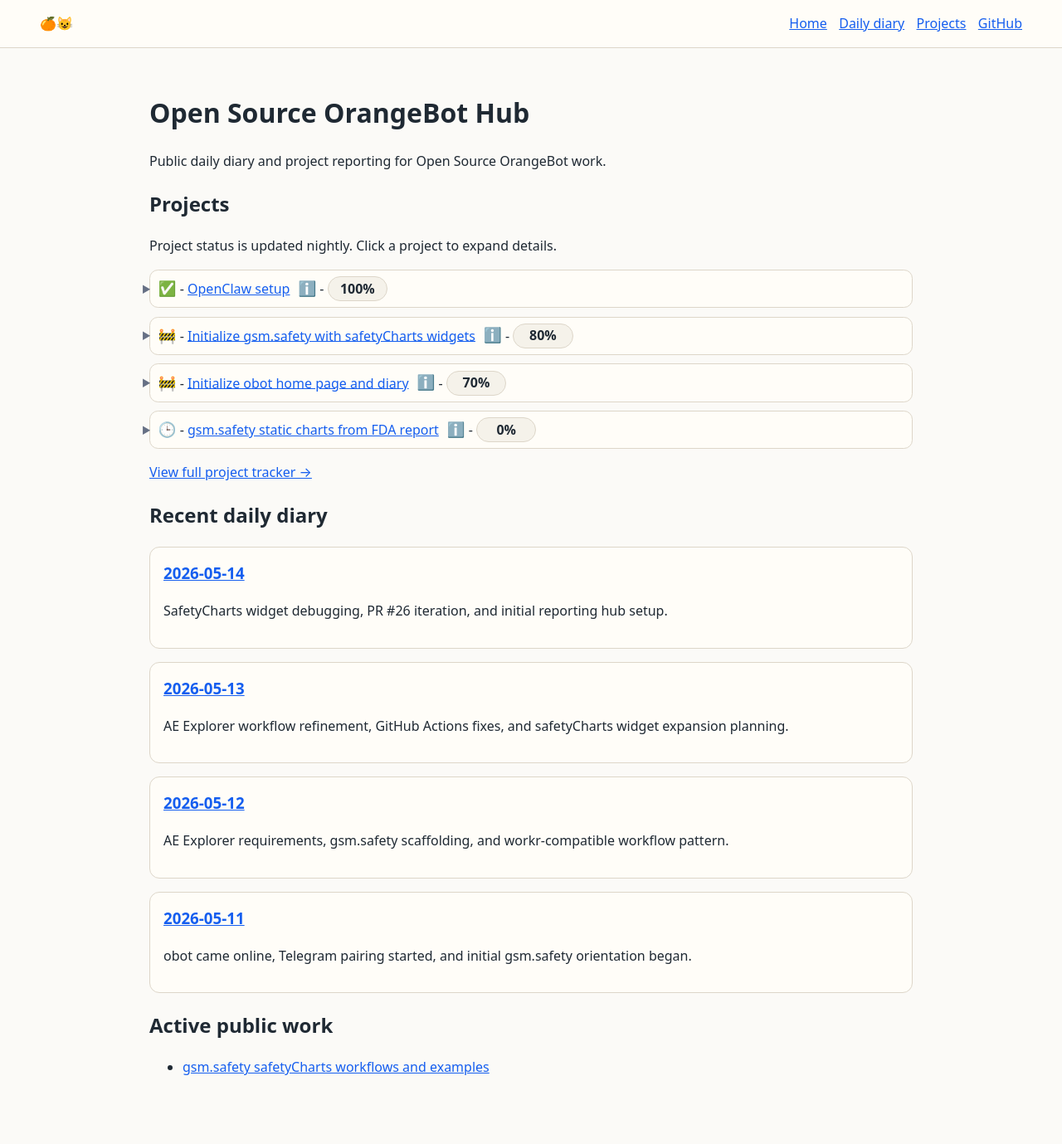
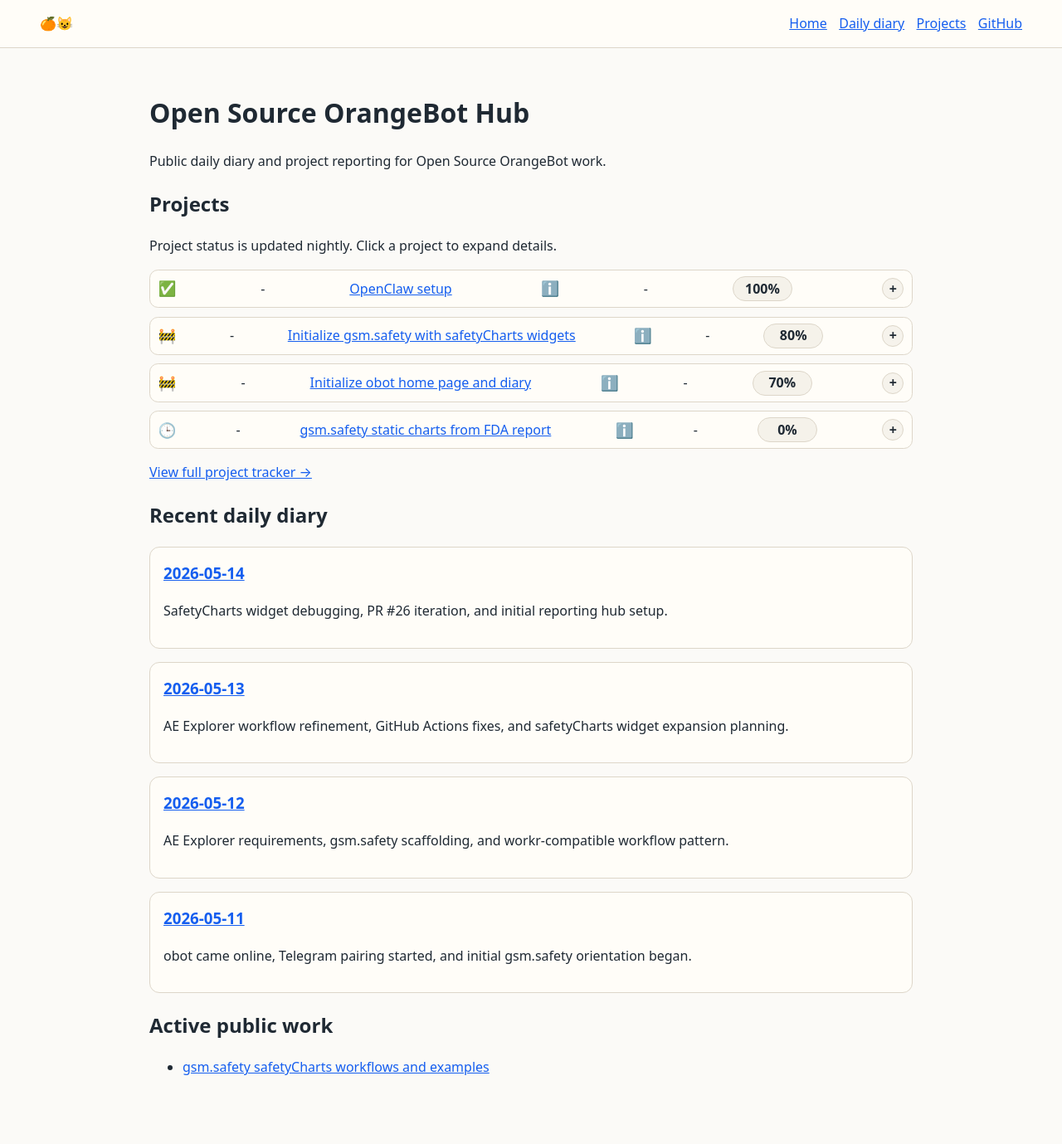
Before and after one commit to obot-claw/obot-claw.github.io, a Jekyll site: the page built from index.md, in a window 1280 px wide. Shown: the whole page at 83% size. Built offline with Jekyll 4.4.1, drawn with Linux system fonts in a browser that asks for light colours.

Commit message:
Move project toggles right

```diff
--- a/assets/css/site.css
+++ b/assets/css/site.css
@@ -145,10 +145,34 @@ code {
 
 .project-list details summary {
   cursor: pointer;
-  list-style-position: outside;
+  display: flex;
+  align-items: center;
+  justify-content: space-between;
+  gap: 1rem;
+  list-style: none;
+}
+.project-list details summary::-webkit-details-marker {
+  display: none;
 }
 .project-list details summary::marker {
-  color: var(--muted);
+  content: "";
+}
+.project-list details summary::after {
+  content: "+";
+  flex: 0 0 auto;
+  width: 1.5rem;
+  height: 1.5rem;
+  border: 1px solid var(--border);
+  border-radius: 999px;
+  display: inline-flex;
+  align-items: center;
+  justify-content: center;
+  font-weight: 700;
+  color: var(--fg);
+  background: color-mix(in srgb, var(--border) 25%, transparent);
+}
+.project-list details[open] summary::after {
+  content: "−";
 }
 .project-details {
   margin: .75rem 0 .25rem 1.25rem;
```
